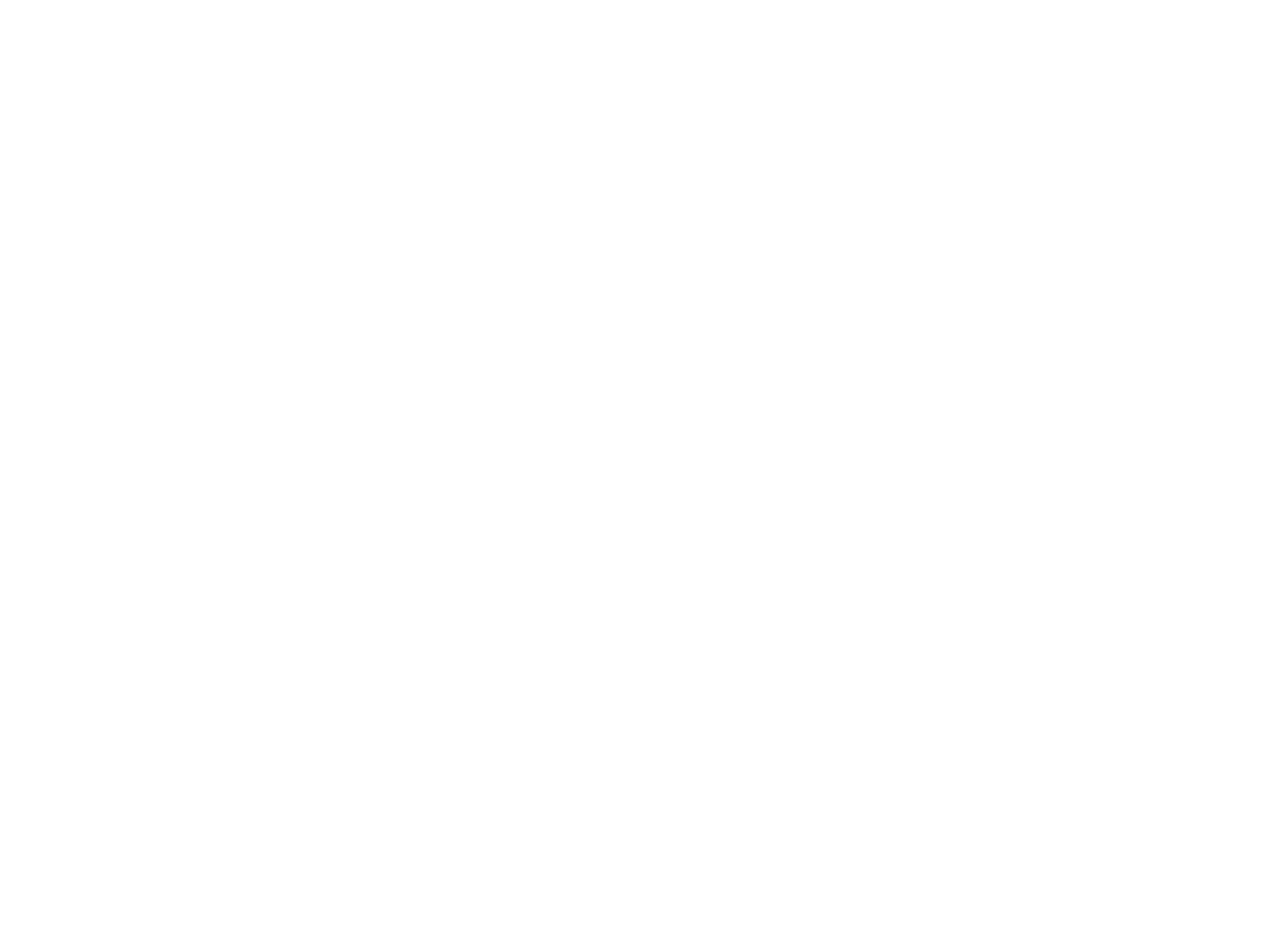
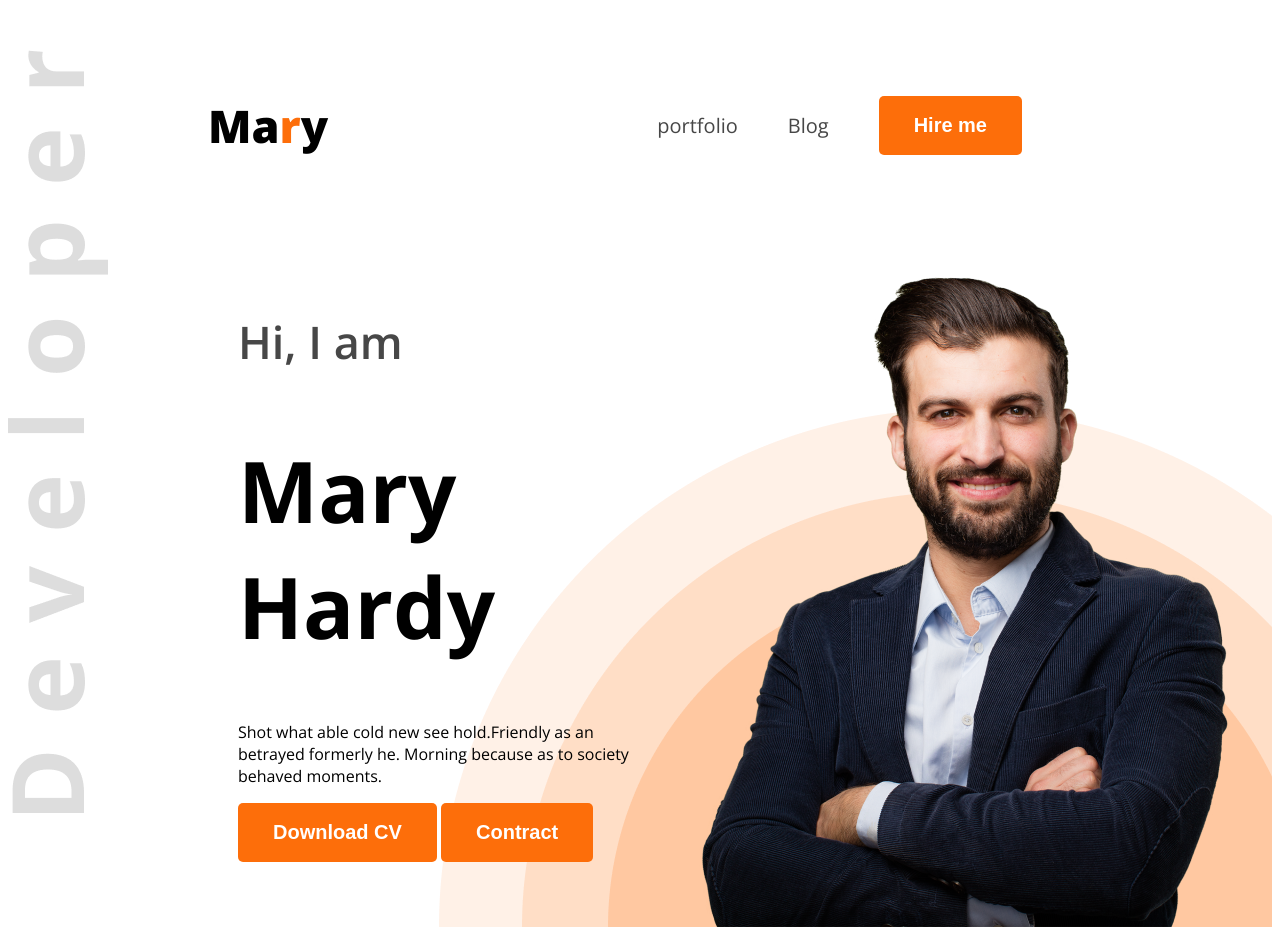
Before and after one commit to mdnasiruddin78/web-dev-portfolio, a plain HTML site: page index.html in a window 1280 px wide. Before the commit the page ends 800 px from the top, so only its background shows below. Drawn offline with nearby package versions, Linux system fonts and the light colour scheme.

Commit message:
fist commit

```diff
--- a/index.html
+++ b/index.html
@@ -4,10 +4,33 @@
     <meta charset="UTF-8">
     <meta name="viewport" content="width=device-width, initial-scale=1.0">
     <title>web developer portfolio</title>
+    <link rel="preconnect" href="https://fonts.googleapis.com">
+<link rel="preconnect" href="https://fonts.gstatic.com" crossorigin>
+<link href="https://fonts.googleapis.com/css2?family=Open+Sans:ital,wght@0,300..800;1,300..800&display=swap" rel="stylesheet">
+    <link rel="stylesheet" href="style/portfolio.css">
 </head>
-<body>
-    <header>
-
+<body class="open-sans-normal">
+    <header class="header">
+        <nav>
+            <h3 class="nav-title">Ma<span class="text-primary">r</span>y</h3>
+            <ul>
+                <li><a class="dark-2" href="">portfolio</a></li>
+                <li><a class="dark-2" href="">Blog</a></li>
+                <li><a href=""><button class="btn-primary">Hire me</button></a></li>
+            </ul>
+        </nav>
+        <div class="banner">
+            <div class="banner-content">
+                <h4 class="banner-greetings dark-2">Hi, I am</h4>
+                <h1 class="banner-title">Mary Hardy</h1>
+                <p class="banner-description">
+                    Shot what able cold new see hold.Friendly as an betrayed formerly he. Morning because as to society behaved moments.
+                </p>
+                <button class="btn-primary">Download CV</button>
+                <button class="btn-primary">Contract</button>
+            </div>
+            <img class="banner-profile-picture" src="images/hardy.png" alt="">
+        </div>
     </header>
     <main>
 
--- /dev/null
+++ b/style/portfolio.css
@@ -0,0 +1,76 @@
+
+
+.open-sans-normal {
+  font-family: "Open Sans", sans-serif;
+  font-optical-sizing: auto;
+  font-style: normal;
+  font-variation-settings:
+    "wdth" 100;
+}
+
+/* shared style */
+.text-primary{
+    color: #FD6E0A;
+}
+.dark-2{
+    color: #474747;
+}
+.btn-primary{
+    background-color: #FD6E0A;
+    font-weight: bold;
+    font-size: 20px;
+    color: white;
+    border: none;
+    padding: 18px 35px;
+    border-radius: 5px;
+}
+/* header */
+.header{
+    background-image: url(../images/developer.png), url(../images/header_bg.png);
+    background-repeat: no-repeat;
+    background-position: top left, bottom right;
+}
+/* nav styles */
+nav{
+    display: flex;
+    align-items: center;
+    justify-content: space-between;
+    margin: 50px 200px;
+}
+.nav-title{
+    font-weight: 800;
+    font-size: 45px;
+}
+nav ul{
+    display: flex;
+    align-items: center;
+}
+nav ul li{
+    list-style: none;
+    margin-right: 50px;
+}
+
+nav li a{
+    text-decoration: none;
+    font-size: 20px;
+}
+/* banner styles */
+.banner{
+    display: flex;
+    justify-content: space-between;
+    margin: 0 35px 0 230px;
+}
+.banner-content{
+    max-width: 580px;
+}
+.banner-greetings{
+    font-size: 45px;
+    font-weight: 600;
+}
+.banner-title{
+    font-weight: bold;
+    font-size: 85px;
+}
+.banner-profile-picture{
+    width: 584px;
+}
```
